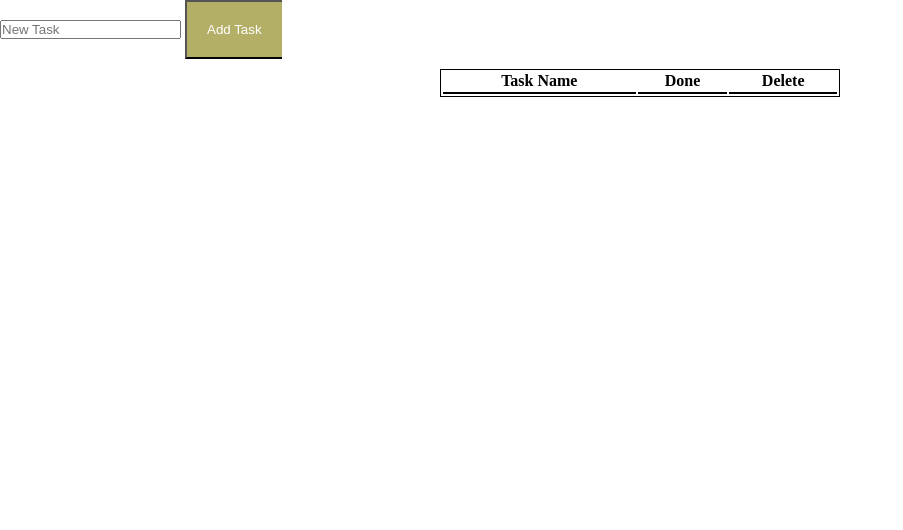
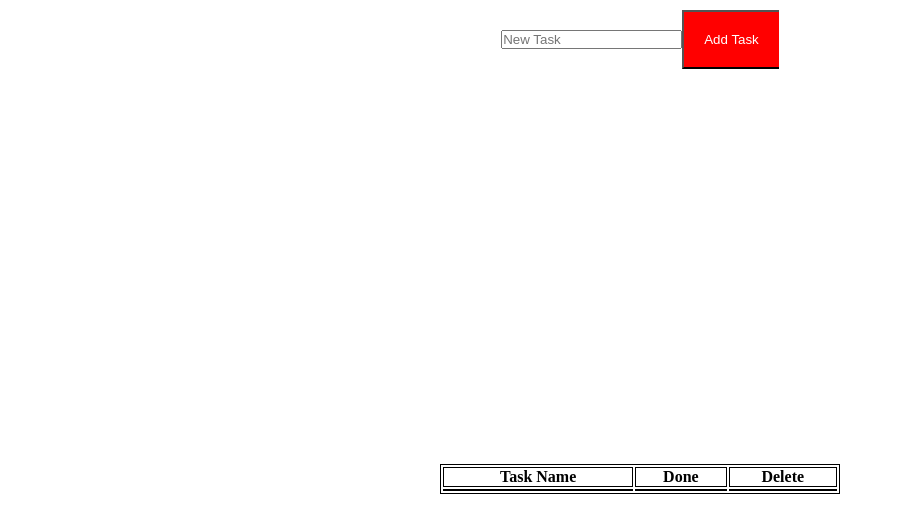
Before and after one commit to Rishi4172/wae-project, a plain HTML site: page index.html in a window 1280 px wide. Shown: the whole page, without its empty margins (0-903 px from the left). Drawn offline with Linux system fonts and the light colour scheme.

Commit message:
Update index.html

```diff
--- a/index.html
+++ b/index.html
@@ -12,45 +12,46 @@
         padding: 0px;
     }
 
-    body{
+    html {
         height: 100vh;
     }
+
     table {
         width: 400px;
     }
 
     table,
     tr,
-    td {
+    td,
+    th {
         border: 1px solid #000;
     }
 
     #add-task {
-        background-color: #b4af66;
+        background-color: #ff0000;
         color: #fff;
         border-right: 50px;
         padding: 20px;
     }
-
     .box {
         display: flex;
+        flex-direction: row;
         justify-content: center;
         align-items: center;
         justify-self: center;
         margin: 10px;
     }
-
-    .table-box{
+    .table-box {
         height: 100vh;
     }
 </style>
 
 <body>
-    <div class="task-box">
+    <div class="box task-box">
         <input name="task-name" id="task-name" placeholder="New Task" />
         <button id="add-task">Add Task</button>
     </div>
-    <div class="box">
+    <div class="box table-box">
         <table>
             <tr>
                 <th>Task Name</th>
@@ -66,10 +67,11 @@
     </div>
 </body>
 <script>
-   let button = document.getElementById("add-task");
-   button.addEventListener("click", function(){
-    localStorage.setItem("task", task will be completed)
-   }
-   )
+    let button = document.getElementById("add-task");
+    button.addEventListener("click", function( ) {
+        localStorage.setItem("task", "task yha aayega input se")
+    })
+
 </script>
+
 </html>
```
